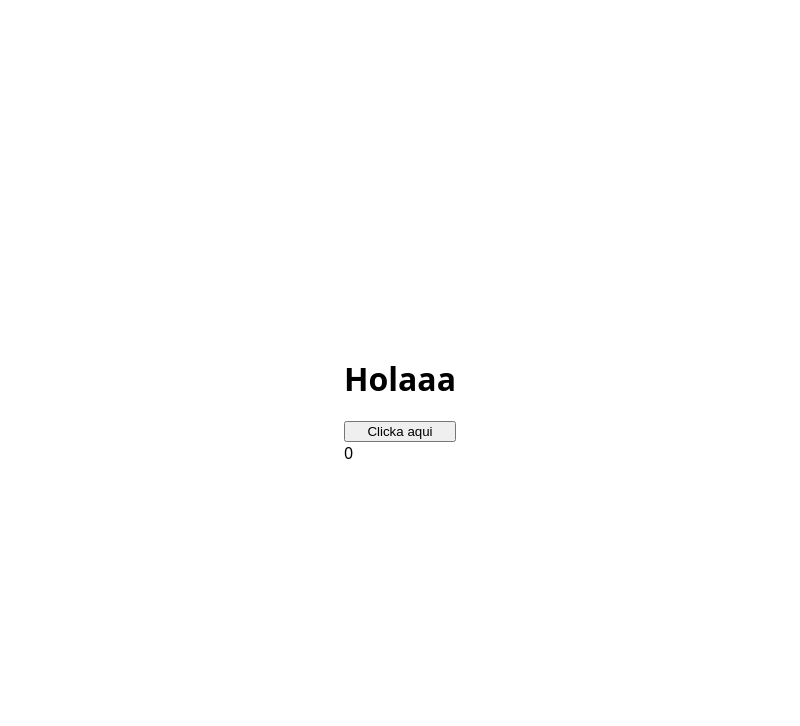
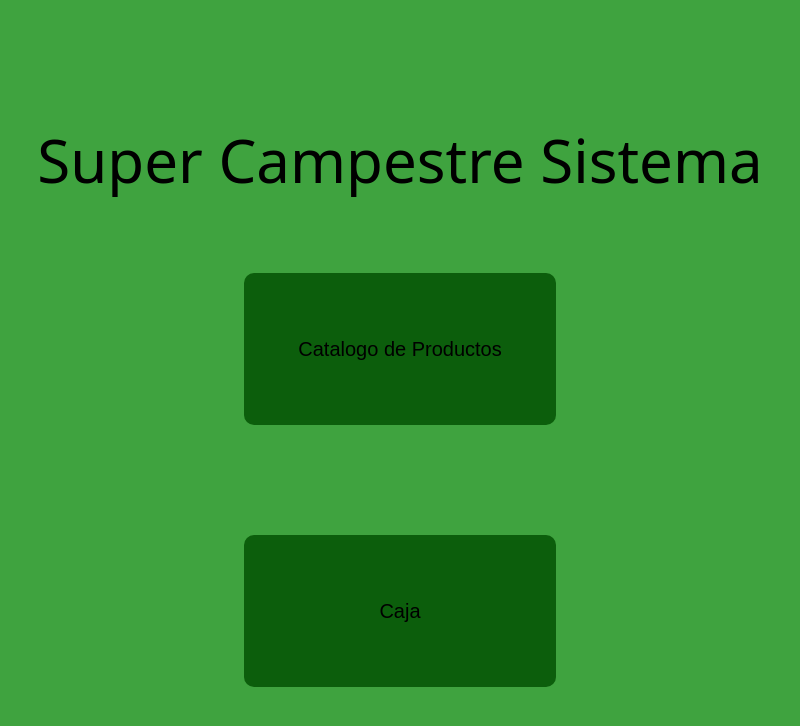
Before and after one commit to RDanielParra/proyecto, an Electron app: page index.html in a window 800 px wide. Drawn offline with Linux system fonts and the light colour scheme; no server answers.

Commit message:
Agregacion de la Pagina de Inicio

```diff
--- /dev/null
+++ b/css/style.css
@@ -0,0 +1,67 @@
+:root {
+  --scheme: light dark;
+  color-scheme: var(--scheme);
+}
+* {
+  box-sizing: content-box;
+}
+body {
+  background-color: rgb(63, 163, 63);
+  margin: 0;
+  padding: 0;
+  min-height: 90dvh;
+  display: grid;
+  place-content: center;
+  font-family: system-ui;
+  display: flex;
+  justify-content: center;
+  align-items: center;
+  flex-direction: column;
+}
+
+.container {
+  display: flex;
+  justify-content: center;
+  align-items: center;
+  flex-direction: column;
+  width: 100%;
+}
+
+.titulo {
+  font-size: 60px;
+  height: 30vh;
+  pointer-events: none;
+  user-select: none;
+}
+
+.botones {
+  user-select: none;
+  height: 50vh;
+}
+
+.btn {
+  width: 300px;
+  height: 150px;
+  font-size: 20px;
+  background-color: rgb(12, 94, 12);
+  outline: none;
+  border: none;
+  border-radius: 10px;
+  -webkit-border-radius: 10px;
+  -moz-border-radius: 10px;
+  -ms-border-radius: 10px;
+  -o-border-radius: 10px;
+}
+
+.btn:hover {
+  background-color: rgb(0, 121, 0);
+}
+
+.btn:active {
+  background-color: rgb(1, 63, 1);
+}
+
+a {
+  text-decoration: none;
+  color: white;
+}
--- a/index.html
+++ b/index.html
@@ -11,13 +11,31 @@
       http-equiv="X-Content-Security-Policy"
       content="default-src 'self'; script-src 'self'"
     />
-    <script defer src="renderer.js"></script>
-    <link rel="stylesheet" href="style.css">
+    <script defer src="js/renderer.js"></script>
+    <link rel="stylesheet" href="css/style.css">
     <title>Proyecto</title>
   </head>
   <body>
-    <h1>Holaaa</h1>
-    <button>Clicka aqui</button>
-    <span id="count">0</span>
+    <div class="container titulo">
+      <p tabindex="-1">Super Campestre Sistema</p>
+    </div>
+    <div class="container botones">
+      <a href="./html/catalogo.html">
+        <button tabindex="1" class="btn" id="catalogoBtn">
+          Catalogo de Productos
+      </button>
+      <br>
+      <br>
+      <br>
+      <br>
+      <br>
+      <br>
+      </a>
+      <a href="./html/caja.html">
+        <button tabindex="2" class="btn" id="cajaBtn">
+          Caja
+      </button>
+      </a>
+    </div>
   </body>
 </html>
--- a/renderer.js
+++ b/js/renderer.js
@@ -1,12 +1,4 @@
 const $ = selector => document.querySelector(selector)
-
-const $count = $('#count')
-const $button = $('button')
-
-$button.addEventListener('click', () => {
-  const count = +$count.innerHTML
-  $count.innerHTML = (count + 1).toString()
-})
 
 window.api.onUpdateTheme((event, theme) => {
     const root = document.documentElement
--- a/main.js
+++ b/main.js
@@ -1,5 +1,5 @@
 const { app, BrowserWindow, ipcMain } = require('electron')
-const { setMainMenu } = require('./Menu.js')
+const { setMainMenu } = require('./src/Menu.js')
 const path = require('path')
 
 const createWindow = () => {
@@ -9,7 +9,7 @@ const createWindow = () => {
     minHeight: 400,
     minWidth: 400,
     webPreferences: {
-      preload: path.join(__dirname, 'preload.js')
+      preload: path.join(__dirname, 'src/preload.js')
     }
   })
   setMainMenu(mainWindow)
--- a/preload.js
+++ b/src/preload.js
@@ -1,9 +1,9 @@
 const { contextBridge, ipcRenderer } = require('electron');
 
 contextBridge.exposeInMainWorld('api', {
-      onUpdateTheme: (callback) => {
+    onUpdateTheme: (callback) => {
         const channel = 'update-theme'
         const listener = (event, ...args) => callback(event,...args)
         ipcRenderer.on(channel, listener)
-    }
+    },
 })
--- a/style.css
+++ /dev/null
@@ -1,13 +0,0 @@
-:root {
-  --scheme: light dark;
-  color-scheme: var(--scheme);
-}
-
-body {
-  margin: 0;
-  padding: 0;
-  min-height: 100vh;
-  display: grid;
-  place-content: center;
-  font-family: system-ui;
-}
```
Also changed, not shown: html/caja.html (added, +20 -0 lines), html/catalogo.html (added, +20 -0 lines), src/Menu.js (renamed from Menu.js).
